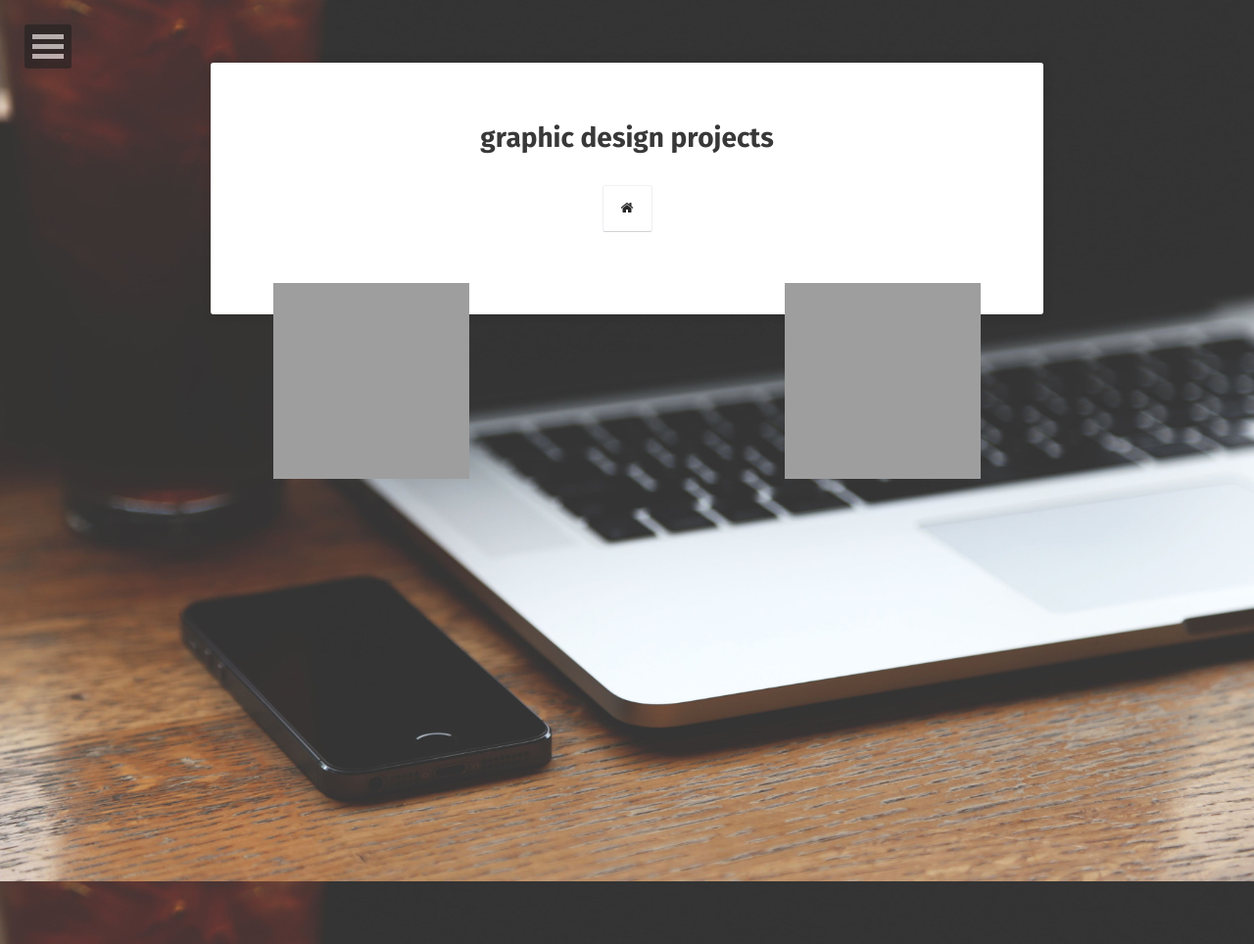
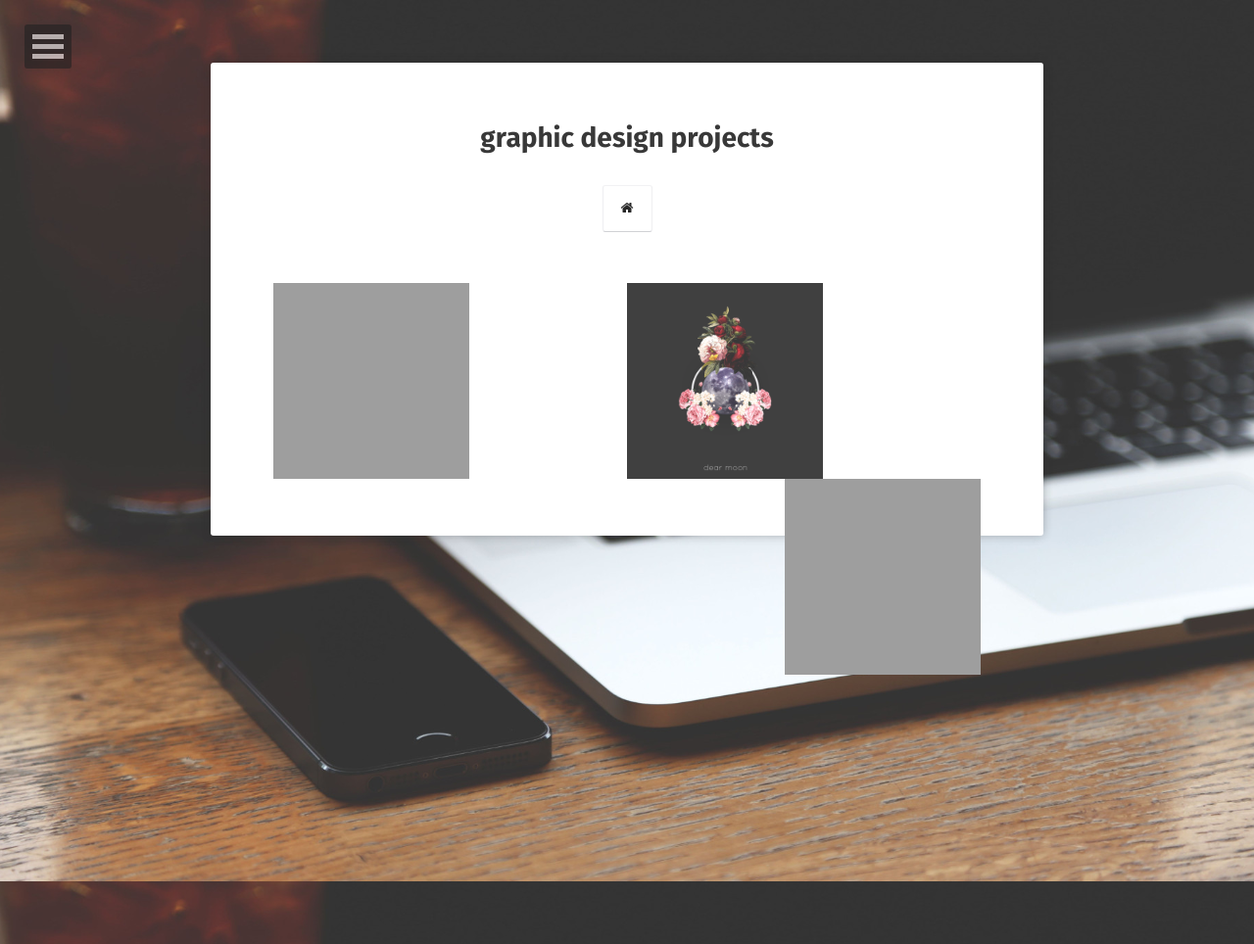
Before and after one commit to sp37344/sp37344.github.io, a Jekyll site: the page built from projects/index.md, in a window 1280 px wide. Shown: the whole page at 98% size. Built offline with Jekyll 4.4.1, drawn with Linux system fonts in a browser that asks for light colours; some web fonts are replaced.

Commit message:
website changes

```diff
--- a/_layouts/project.html
+++ b/_layouts/project.html
@@ -25,8 +25,7 @@ layout: compress
                         <i class="fa fa-home"></i>
                     </a>
                 </div>
-                <img src="{{ site.url }}/assets/img/designs/white-water.png" align="left" style="width:200px;height:200px;">
-                <img src="{{ site.url }}/assets/img/designs/mountain-pixel.png" align="right" style="width:200px;height:200px;">
+
                 <!-- <div class="post-list">
                     {% for post in site.posts %}
                         {% if post.project %}
@@ -41,7 +40,9 @@ layout: compress
                     {% endfor %}
                 </div> -->
                 <div>
-
+                    <img src="{{ site.url }}/assets/img/designs/white-water.png" align="left" style="width:200px;height:200px;">
+                    <img src="{{ site.url }}/assets/img/designs/moon-2.png" align="middle" style="width:200px;height:200px;">
+                    <img src="{{ site.url }}/assets/img/designs/mountain-pixel.png" align="right" style="width:200px;height:200px;">
                 </div>
             </div>
         </div>
```
Also changed, not shown: assets/img/designs/contour4-2.jpg (added), assets/img/designs/litesmoke2.png (added), assets/img/designs/smoking-bathtub.png (added), assets/img/designs/triangle-clouds.png (added), 4 other files.
